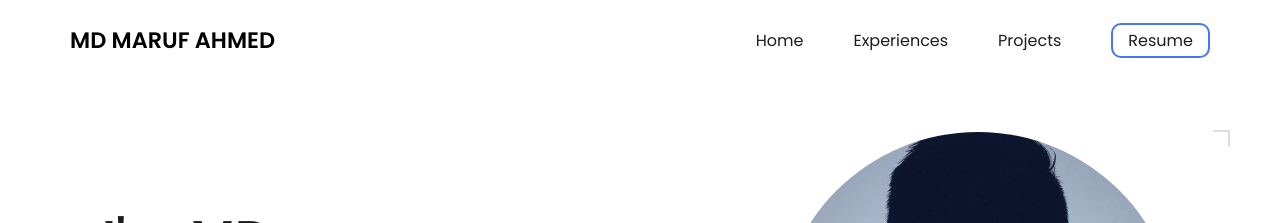
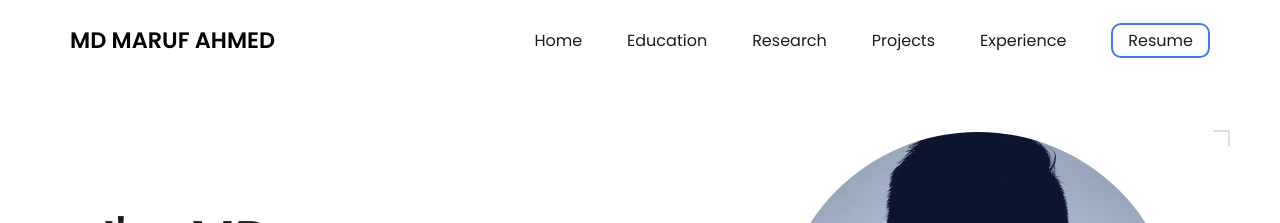
Before and after one commit to maruf066/maruf066.github.io, a Jekyll site: the page built from index.html, in a window 1280 px wide. Shown: the top 223 px of the page. Built offline with Jekyll 4.4.1, drawn with Linux system fonts in a browser that asks for light colours.

Commit message:
Update navbar links and st

```diff
--- a/_includes/navbar.html
+++ b/_includes/navbar.html
@@ -9,7 +9,7 @@
     }
     nav .left a {
         font-weight: bold;
-        font-size: 1.4rem;
+        font-size: 1.4rem; /* Your name size */
         white-space: nowrap;
         text-decoration: none;
         color: inherit;
@@ -17,11 +17,11 @@
     nav .right.desktop-nav {
         display: flex;
         align-items: center;
-        gap: 20px; /* Increased gap slightly for the cleaner look */
+        gap: 15px; /* Space between links */
         white-space: nowrap;
     }
     nav .right.desktop-nav a {
-        font-size: 1rem;
+        font-size: 1rem; /* Link size */
         text-decoration: none;
         color: inherit;
     }
@@ -40,8 +40,10 @@
     <!-- Desktop Menu -->
     <div class="right desktop-nav">
         <a href="{{ site.baseurl }}/"><span>Home</span></a>
-        <a href="{{ site.baseurl }}/experiences/"><span>Experiences</span></a>
+        <a href="{{ site.baseurl }}/education/"><span>Education</span></a>
+        <a href="{{ site.baseurl }}/research/"><span>Research</span></a>
         <a href="{{ site.baseurl }}/projects/"><span>Projects</span></a>
+        <a href="{{ site.baseurl }}/experiences/"><span>Experience</span></a>
         <a href="{{site.resume-url}}" target="_blank" rel="noopener noreferrer"><span>Resume</span></a>
     </div>
 
@@ -53,8 +55,10 @@
     <!-- Mobile Menu -->
     <div class="mobile-nav">
         <a href="{{ site.baseurl }}/"><span>Home</span></a>
-        <a href="{{ site.baseurl }}/experiences/"><span>Experiences</span></a>
+        <a href="{{ site.baseurl }}/education/"><span>Education</span></a>
+        <a href="{{ site.baseurl }}/research/"><span>Research</span></a>
         <a href="{{ site.baseurl }}/projects/"><span>Projects</span></a>
+        <a href="{{ site.baseurl }}/experiences/"><span>Experience</span></a>
         <a href="{{site.resume-url}}" target="_blank" rel="noopener noreferrer"><span>Resume</span></a>
     </div>
 </nav>
```
